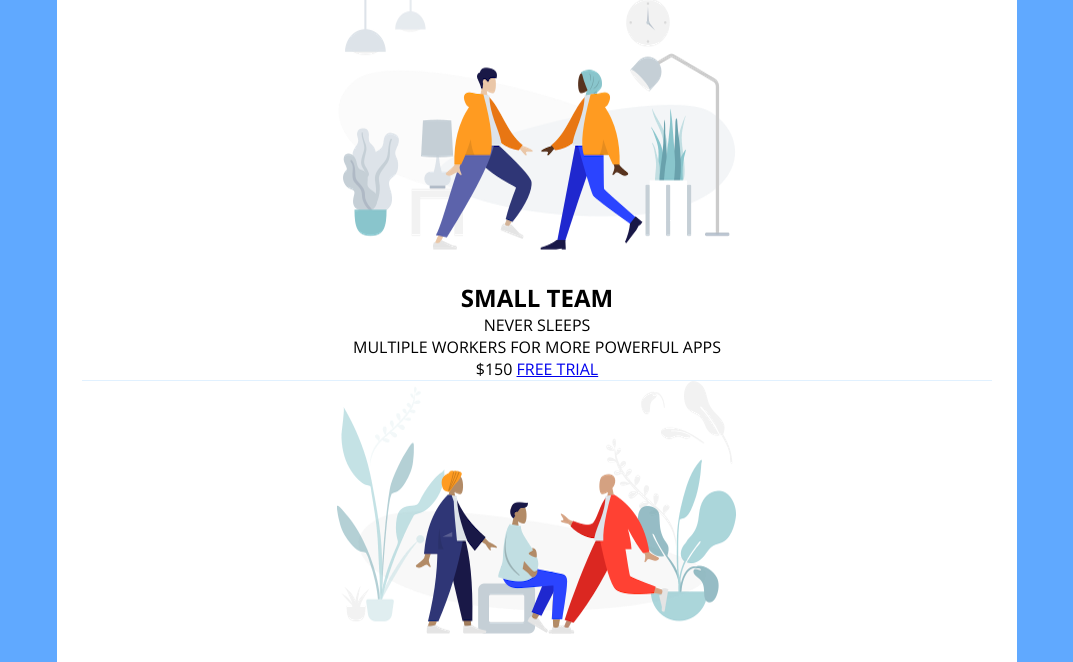
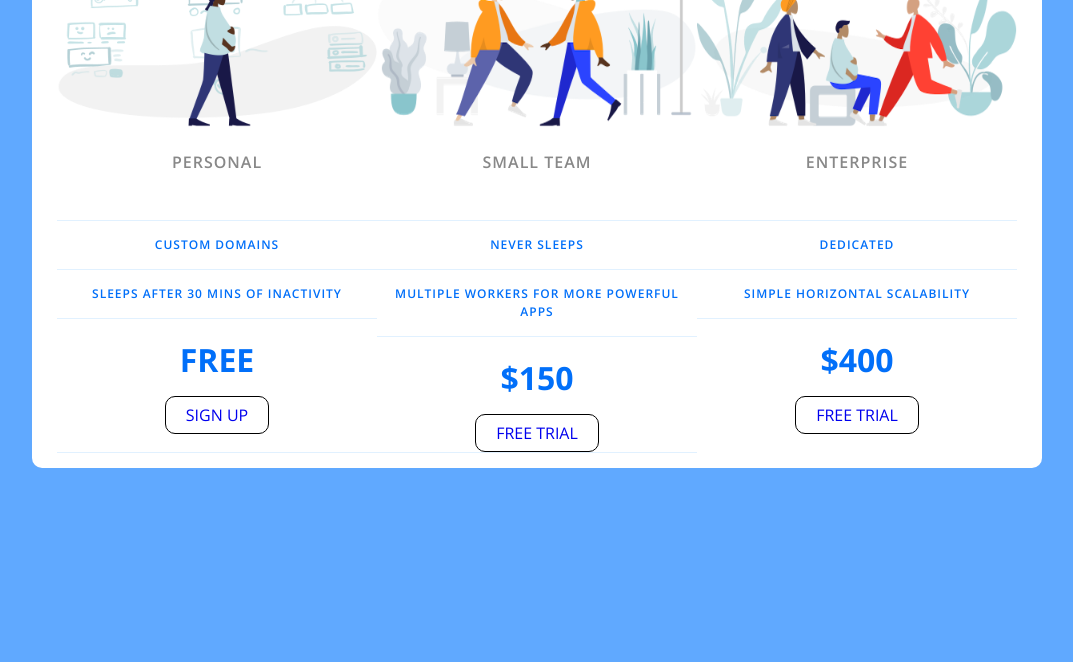
Before and after one commit to aadamdemian/The-Web-Developer-Bootchamp-By-Colt-Steel, a plain HTML site: page PricingPanel/PriceTableStarter/index.html in a window 1280 px wide. Shown: the part 532-1194 px from the top of the page, without its empty margins (103-1176 px from the left). Drawn offline with nearby package versions, Linux system fonts and the light colour scheme.

Commit message:
kinda finish

```diff
--- a/PricingPanel/PriceTableStarter/app.css
+++ b/PricingPanel/PriceTableStarter/app.css
@@ -1,13 +1,55 @@
-*{
+html, body, div, span, applet, object, iframe,
+h1, h2, h3, h4, h5, h6, p, blockquote, pre,
+a, abbr, acronym, address, big, cite, code,
+del, dfn, em, img, ins, kbd, q, s, samp,
+small, strike, strong, sub, sup, tt, var,
+b, u, i, center,
+dl, dt, dd, ol, ul, li,
+fieldset, form, label, legend,
+table, caption, tbody, tfoot, thead, tr, th, td,
+article, aside, canvas, details, embed,
+figure, figcaption, footer, header, hgroup,
+menu, nav, output, ruby, section, summary,
+time, mark, audio, video {
+	margin: 0;
+	padding: 0;
+	border: 0;
+	font-size: 100%;
+	font: inherit;
+	vertical-align: baseline;
+}
+/* HTML5 display-role reset for older browsers */
+article, aside, details, figcaption, figure,
+footer, header, hgroup, menu, nav, section {
+	display: block;
+}
+body {
+	line-height: 1;
+}
+ol, ul {
+	list-style: none;
+}
+blockquote, q {
+	quotes: none;
+}
+blockquote:before, blockquote:after,
+q:before, q:after {
+	content: '';
+	content: none;
+}
+table {
+	border-collapse: collapse;
+	border-spacing: 0;
+}
+
+
+html{
     box-sizing: border-box;
     font-family: "Open Sans", sans-serif;
     margin: 0;
     padding: 0;
 }
 
-ul li{
-    list-style: none
-}
 
 body {
     background-color: #60a9ff;
@@ -37,3 +79,51 @@ body {
     margin-bottom: 25px;
     max-width: 100%;
 }
+
+.pricing-header{
+    color: #888;
+    font-weight: 600;
+    letter-spacing: 1px;
+}
+
+.pricing-features{
+    margin: 50px 0 25px;
+    color: #016ff9;
+}
+
+.pricing-features-item{
+    font-weight: 600;
+    letter-spacing: 1px;
+    font-size: 12px;
+    line-height: 1.5;
+    padding: 15px 0;
+    border-top: 1px solid #e1f1ff;
+}
+
+.pricing-features-item:last-child{
+    border-bottom: 1px solid #e1f1ff;
+}
+
+.pricing-price{
+    color: #016ff9;
+    display: block;
+    font-size: 32px;
+    font-weight: 700;
+}
+
+.pricing-button{
+    display: inline-block;
+    padding: 10px 20px;
+    border: 1px solid black;
+    text-decoration: none;
+    border-radius: 10px;
+    margin-top: 20px;
+    cursor: pointer;
+}
+
+
+@media (min-width: 740px){
+    .panel{
+        flex-direction: row;
+    }
+}
--- a/PricingPanel/PriceTableStarter/index.html
+++ b/PricingPanel/PriceTableStarter/index.html
@@ -20,7 +20,7 @@
                 <li class="pricing-features-item">Sleeps after 30 mins of inactivity</li>
             </ul>
             <span class="pricing-price">Free</span>
-            <a href="#/" class="pricing-button">Sign up</a>
+            <a href="/" class="pricing-button">Sign up</a>
         </div>
 
         <div class="pricing-plan">
@@ -31,7 +31,7 @@
                 <li class="pricing-features-item">Multiple workers for more powerful apps</li>
             </ul>
             <span class="pricing-price">$150</span>
-            <a href="#/" class="pricing-button is-featured">Free trial</a>
+            <a href="/" class="pricing-button is-featured">Free trial</a>
         </div>
 
         <div class="pricing-plan">
@@ -42,7 +42,7 @@
                 <li class="pricing-features-item">Simple horizontal scalability</li>
             </ul>
             <span class="pricing-price">$400</span>
-            <a href="#/" class="pricing-button">Free trial</a>
+            <a href="/" class="pricing-button">Free trial</a>
         </div>
 
     </div>
```
